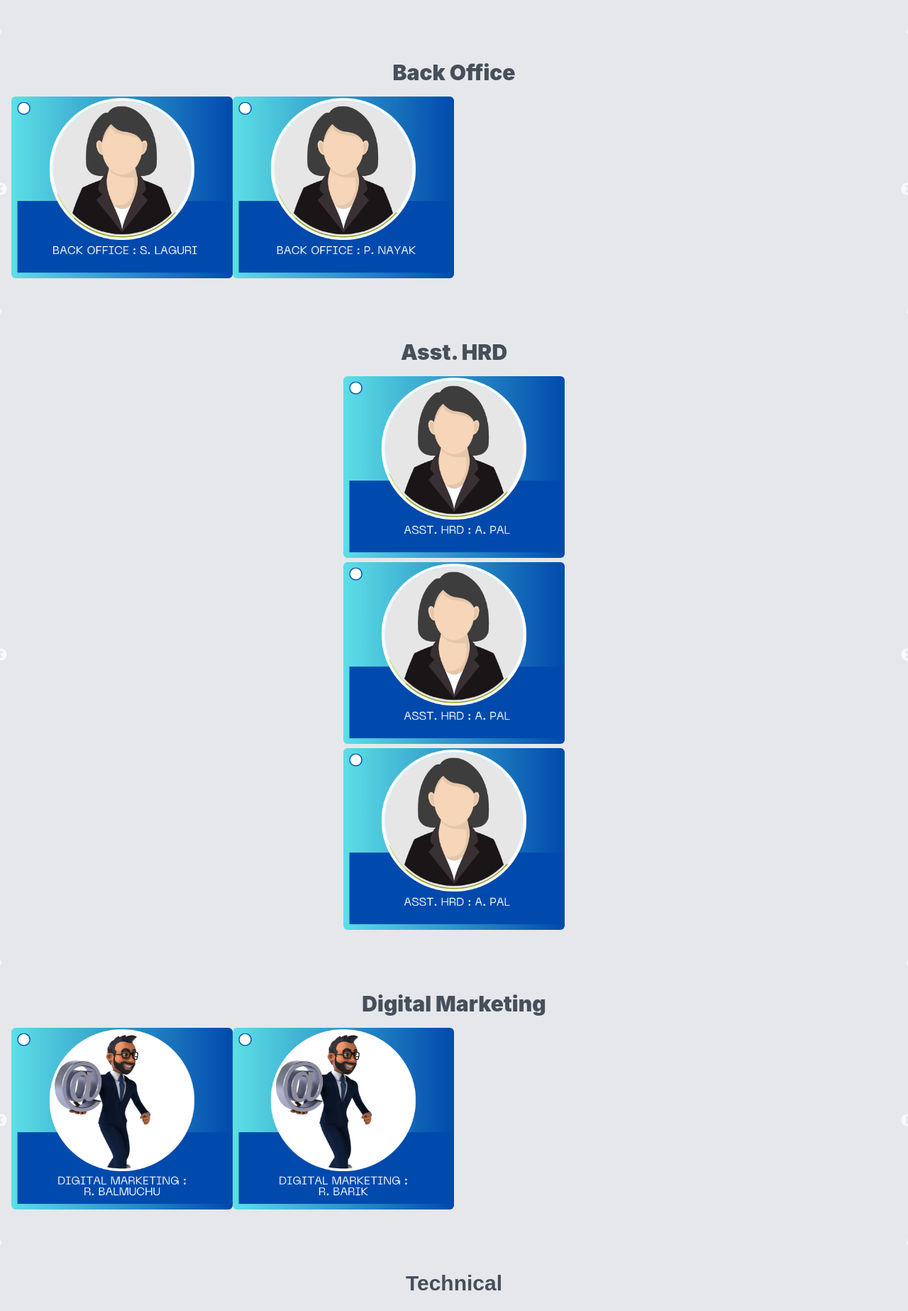
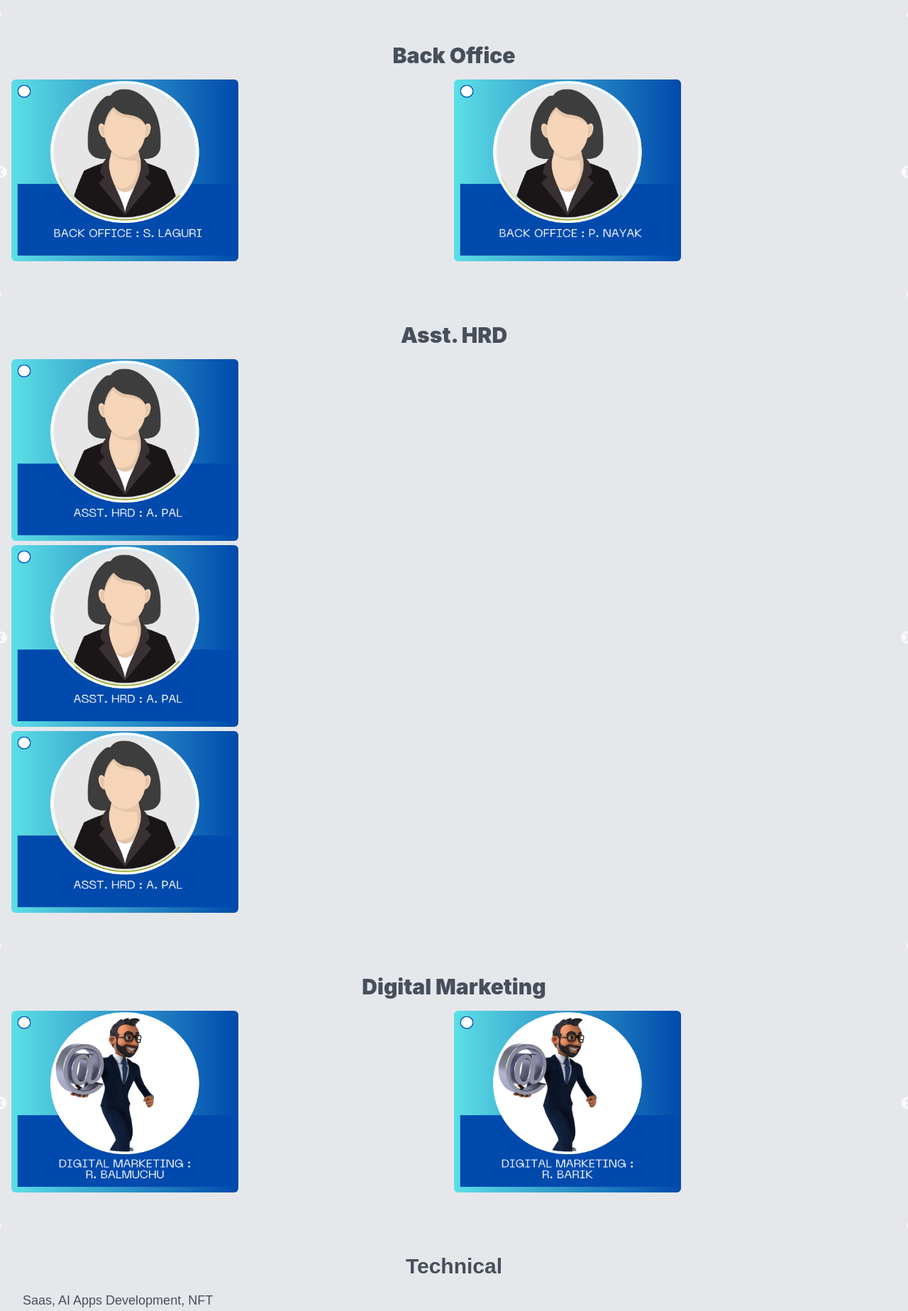
Before and after one commit to centum-world/mining-rig-portfolio, a React (Vite) app: page /white-paper in a window 1280 px wide. Shown: the part 3739-5586 px from the top of the page at 71% size. Built offline with nearby package versions, Linux system fonts and the light colour scheme.

Commit message:
data showing properly now

```diff
--- a/src/components/WhitePaperLowerSection.jsx
+++ b/src/components/WhitePaperLowerSection.jsx
@@ -16,16 +16,13 @@ import { BackOffice } from "../utils/constant";
 import { AsstHRD } from "../utils/constant";
 
 const WhitePaperLowerSection = () => {
-
   const [selectedState, setSelectedState] = useState("");
   const [selectedValue, setSelectedValue] = useState("");
   const [selectedFranchiseValue, setSelectedFranchiseValue] = useState();
 
   const states = allState.states.map((stateData) => stateData.state);
 
-
   const darkModeEnabled = useSelector(selectDarkMode);
-
 
   const sliderSettings = {
     dots: false,
@@ -54,6 +51,24 @@ const WhitePaperLowerSection = () => {
         },
       },
     ],
+  };
+
+  const backOfficeSliderSettings = {
+    ...sliderSettings,
+    slidesToShow: 2,
+  };
+
+  const asstHRDSliderSettings = {
+    ...sliderSettings,
+    slidesToShow: 1,
+  };
+  const digitalMArking = {
+    ...sliderSettings,
+    slidesToShow: 2,
+  };
+  const founder = {
+    ...sliderSettings,
+    slidesToShow: 3,
   };
 
   return (
@@ -86,7 +101,6 @@ const WhitePaperLowerSection = () => {
           ))}
         </Slider>
       </div>
-      // ... (previous code)
 
       {/* Franchise Section */}
       <div
@@ -159,7 +173,7 @@ const WhitePaperLowerSection = () => {
         >
           Back Office
         </p>
-  <Slider {...sliderSettings}>
+        <Slider {...backOfficeSliderSettings}>
           {BackOffice.map((items, index) => (
             <div
               key={index}
@@ -188,7 +202,7 @@ const WhitePaperLowerSection = () => {
         >
           Asst. HRD
         </p>
-  <Slider {...sliderSettings}>
+        <Slider {...asstHRDSliderSettings}>
           {AsstHRD.map((items, index) => (
             <div
               key={index}
@@ -217,7 +231,7 @@ const WhitePaperLowerSection = () => {
         >
           Digital Marketing
         </p>
-  <Slider {...sliderSettings}>
+        <Slider {...digitalMArking}>
           {DigitalMarketing.map((items, index) => (
             <div
               key={index}
@@ -303,7 +317,7 @@ const WhitePaperLowerSection = () => {
         >
           Founder & Co-Founder
         </p>
-  <Slider {...sliderSettings}>
+        <Slider {...founder}>
           {Founder.map((items, index) => (
             <div
               key={index}
```
Lines whose indentation alone changed are shown as unchanged.
